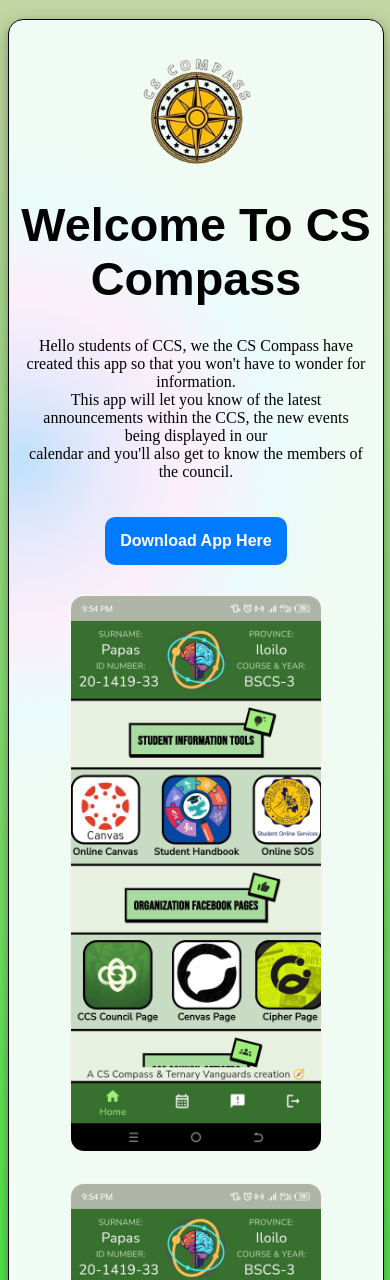
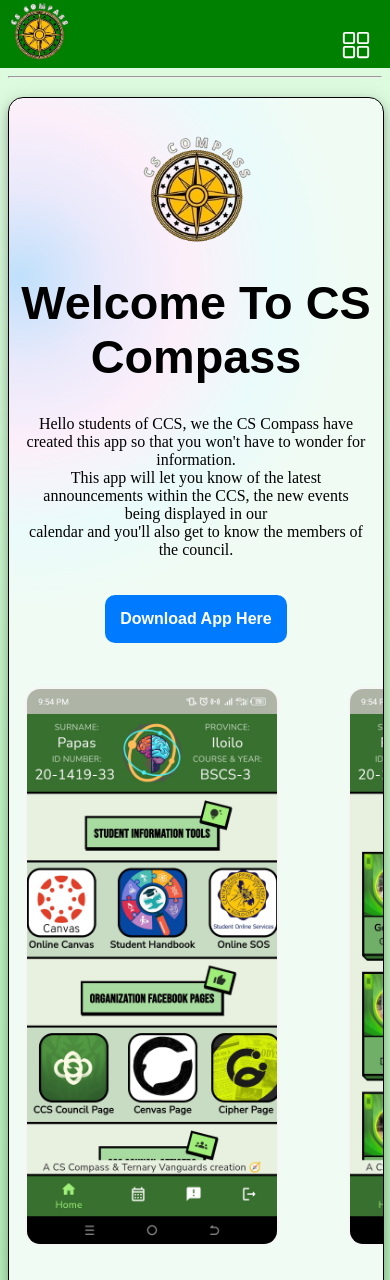
Before and after one commit to HiroS404/A-CCS, a plain HTML site: page index.html in a window 390 px wide. Shown: the top 1280 px of the page. Drawn offline with nearby package versions, Linux system fonts and the light colour scheme.

Commit message:
topBar, scroll mobile, basic transition

```diff
--- a/assets/common.css
+++ b/assets/common.css
@@ -1,6 +1,73 @@
+html {
+  scroll-behavior: smooth;
+}
+.menu a, a:hover {
+  text-decoration: none;
+}
+
+.logo {
+  width: 200px;
+  height: 150px;
+  margin-top: -32px  ;
+  margin-bottom: -200px;
+  margin-left: -40px;
+
+}
+
+
+
+nav{
+  position: relative;
+  background: #3a9e38;
+  display: flex;
+  margin-right: -9px;
+  margin-left: -9px;
+  margin-top: -20px;
+  /* overflow: hidden; */
+  height: 80px;
+
+
+
+}
+
+
+nav a{
+  color: white;
+
+}
+
+nav a:hover{
+  color: #2eec2b;
+  font-size: large;
+  border-color: white;
+  border-radius: 5%;
+  border-style: solid;
+}
+
+
+
+.menu {
+  display: flex;
+  list-style: none;
+  font-family: 'Lucida Sans', 'Lucida Sans Regular', 'Lucida Grande', 'Lucida Sans Unicode', Geneva, Verdana, sans-serif;
+
+}
+
+.menu li{
+  padding: 15%;
+  font-size: 16px;
+}
+
+.toggle {
+  font-size: 30px;
+  display: none;
+}
+
 h1 {
   font-family: "Gill Sans Extrabold", sans-serif;
   font-size: 5vw;
+  transition:  1s ease;
+
 }
 h3{
     font-family: Arial, Helvetica, sans-serif ;
@@ -11,8 +78,9 @@ p {
 }
 
 body {
-  text-align: center;
-  background: linear-gradient(to bottom,  #c3d4a3, #2eec2b, #3a9e38);
+
+    background: linear-gradient(to bottom,  #E0FBE2, #BFF6C3, #B0EBB4);
+
 
 }
 
@@ -25,15 +93,17 @@ footer {
   margin-left: -9px;
   margin-bottom: -20px;
 
-  background-color: hsl(120, 40%, 16%) ;
+  background-color:#365E32 ;
   color: white;
   position: relative;
-
-
+  text-align: center;
+  /* display: none; */
 
 }
 
 .container {
+  transition:  1s ease;
+
   background: radial-gradient(
     328px at 2.9% 15%,
     rgb(191, 224, 251) 0%,
@@ -85,9 +155,12 @@ img {
 }
 
 .sampleimg {
-  display: center, flex;
-  gap: 150px;
+  display: grid;
+  grid-auto-flow: column;
+  grid-auto-columns: 20%;
+  gap: 50px;
   padding-bottom: 5%;
+  padding-left: 5%;
   padding-top: 5%;
 }
 
@@ -121,7 +194,115 @@ img {
   }
 }
 
-@media (max-width: 600px) {
+
+
+@media screen and (max-width: 600px) {
+
+  nav{
+    display: block;
+    position:relative;
+    padding-top:-5px ;
+    background-color: green;
+    transition:  1s ease;
+
+  }
+
+  nav a{
+    font: bolder;
+  color:white;
+  font-family: Impact, Haettenschweiler, 'Arial Narrow Bold', sans-serif;
+  transition: all 1s ease-in-out;
+}
+
+  .logo {
+    position:absolute;
+    width: 200px;
+    height: 150px;
+    margin-top: -33px  ;
+    margin-bottom: -200px;
+    margin-left: -60px;
+    background: transparent;
+    transition:  1s ease;
+
+  }
+
+
+  .menu{
+    margin-top: 15px;
+    display: none;
+    transition: all 1s ease;
+
+
+
+  }
+
+
+  .menu.active, .toggle{
+    position: absolute;
+    text-align: right;
+    width:75%;
+    display:block;
+    z-index: 10;
+    background: green;
+    border-radius: 10%;
+    margin-top: 20%;
+    margin-left: 30%;
+    padding: 0;
+
+
+
+
+
+  }
+
+  .toggle{
+    margin-top: 5px;
+    background: transparent;
+    width: 30px;
+    position: absolute;
+    top: 20px;
+    right: 20px;
+    padding-top: 12px;
+    transition: all 1s ease;
+
+
+  }
+
+
+  /* for mobile scrolling */
+  .sampleimg {
+    display: grid;
+    grid-auto-flow: column;
+    grid-auto-columns: 90%;
+    gap: 20px;
+    overflow-x: auto;
+    overscroll-behavior-inline: contain ;
+    padding: 5%;
+  }
+
+  .snaps {
+    scroll-snap-type: inline mandatory;
+  }
+
+  .snaps > * {
+    scroll-snap-align: start;
+  }
+
+  .pics{
+    padding: 5%;
+    background: transparent;
+    border-radius: 15px;
+    display:grid ;
+
+  }
+
+  .pics img{
+    border-radius: 15px;
+    width: 100%;
+
+  }
+
+  /* end mobile scrolling */
 
   body {
     text-align:center;
@@ -132,7 +313,7 @@ img {
   }
 
   footer {
-  background-color: black;
+  background-color: #365E32;
   color: white;
   position: relative;
   margin-right: -10px;
--- a/index.html
+++ b/index.html
@@ -8,11 +8,50 @@
     <title>CS Compass</title>
     <link rel="stylesheet" href="assets/common.css">
     <link rel="stylesheet" href="https://cdnjs.cloudflare.com/ajax/libs/font-awesome/6.4.0/css/all.min.css">
+    <script type="module" src="https://unpkg.com/ionicons@7.1.0/dist/ionicons/ionicons.esm.js"></script>
 
 
 </head>
 
 <body>
+
+
+    <nav>
+        <div class="logo"> <img src="assets/images/backgroundRbg.png" alt="logo"></div>
+
+        <div class="toggle">
+            <a><ion-icon name="grid-outline"></ion-icon></a>
+        </div>
+        <ul class="menu">
+
+            <li><a href="index.html">Home </a> </li>
+
+            <li><a href="#footer"> About </a>  </li>
+
+            <li><a href="#footer"> Facebook </a> </li>
+
+        </ul>
+
+    </nav>
+
+    <script src="https://cdnjs.cloudflare.com/ajax/libs/jquery/3.7.1/jquery.min.js"></script>
+    <script>
+        $(function(){
+            $(".toggle").on("click", function(){
+                if($(".menu").hasClass("active")){
+                    $(".menu").removeClass("active");
+                    $(this).find("a").html("<ion-icon name='grid-outline'></ion-icon>");
+                } else{
+                    $(".menu").addClass("active");
+                    $(this).find("a").html("<ion-icon name='close-circle-outline'></ion-icon>");
+
+                }
+            })
+        })
+
+    </script>
+    <hr>
+
 
     <header>
         <div class="container">
@@ -33,12 +72,20 @@
 
             <button class="button" id="driveButton">Download App Here</button>
 
-            <div class="sampleimg">
+            <div class="sampleimg snaps">
+                <div class="pics">
+                    <img src="assets/images/sample1.jpg" alt="sample1">
+                </div>
+                <div class="pics">
+                    <img src="assets/images/sample2.jpg" alt="sample2">
+                </div>
+                <div class="pics">
+                    <img src="assets/images/sample3.jpg" alt="sample3">
+                </div>
+                <div class="pics">
+                    <img src="assets/images/sample4.jpg" alt="sample4">
+                </div>
 
-                <img src="assets/images/sample1.jpg" alt="sample1">
-                <img src="assets/images/sample2.jpg" alt="sample2">
-                <img src="assets/images/sample3.jpg" alt="sample3">
-                <img src="assets/images/sample4.jpg" alt="sample4">
             </div>
 
             <script>
@@ -62,7 +109,7 @@
 
 </body>
 
-<footer>
+<footer id="footer">
     <hr>
 
 
```
